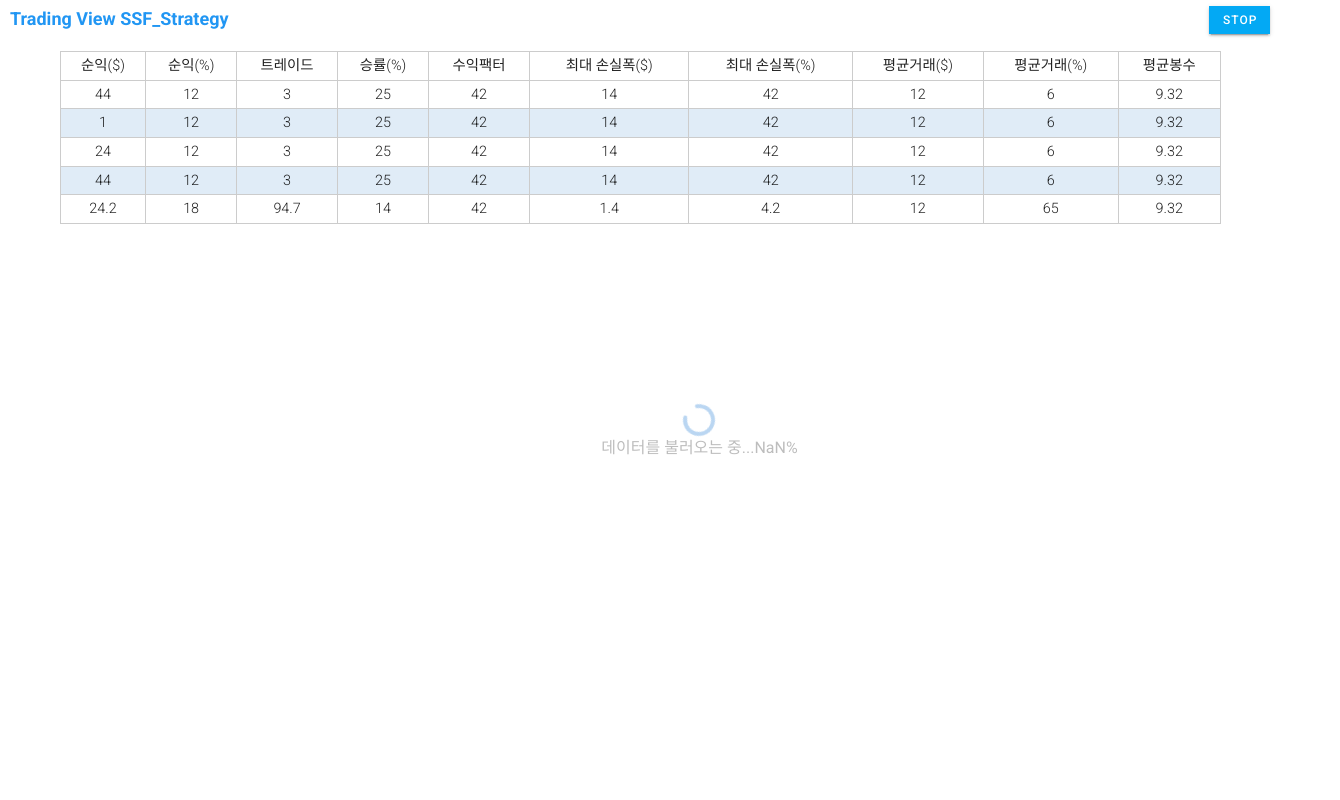
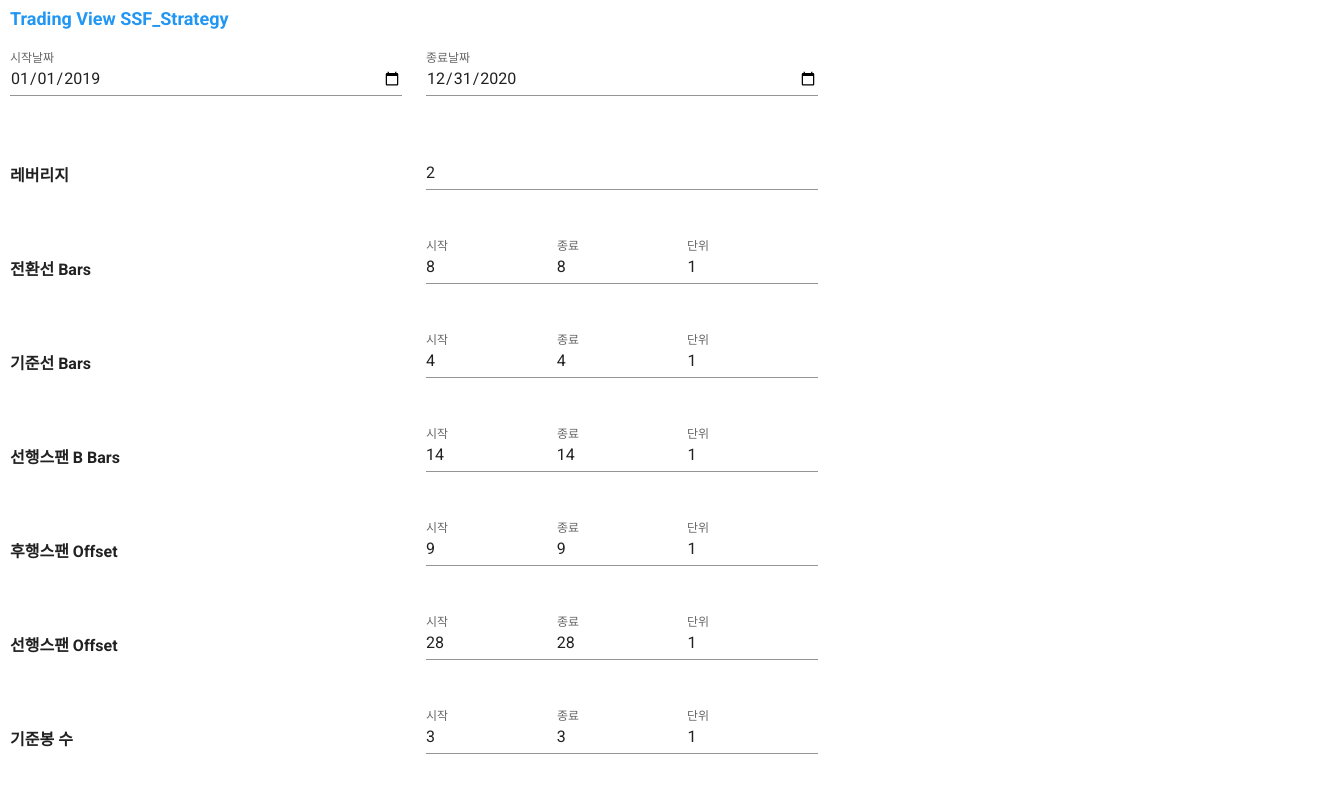
Before and after one commit to simsu/tradingview, a Vue app: page /#/home in a window 1280 px wide. Shown: the top 800 px of the page, 1340 px wide, since content can reach past the window. Built offline with nearby package versions, Linux system fonts and the light colour scheme.

Commit message:
기능 완료

```diff
--- a/package.json
+++ b/package.json
@@ -14,10 +14,12 @@
   "main": "background.js",
   "dependencies": {
     "core-js": "^3.6.5",
+    "uuid": "^8.3.2",
     "vue": "^2.6.11",
     "vue-router": "^3.5.1",
     "vuetify": "^2.4.0",
-    "vuex": "^3.4.0"
+    "vuex": "^3.4.0",
+    "ws": "^7.4.5"
   },
   "devDependencies": {
     "@vue/cli-plugin-babel": "~4.5.0",
--- a/src/App.vue
+++ b/src/App.vue
@@ -2,8 +2,10 @@
   <v-app>
     <div class="title-e2z0">
       <span @click="openBrowser">Trading View SSF_Strategy</span>
-      <span v-if="$route.path === '/home'">
-        <v-btn small color="light-blue" class="stop-btn" @click="click">STOP</v-btn>
+      <span v-if="$route.path === '/processing'">
+        <v-btn small color="light-blue" class="stop-btn" @click="stop">
+          STOP
+        </v-btn>
       </span>
     </div>
     <v-main>
@@ -42,14 +44,17 @@
   },
   methods: {
     openBrowser() {
-      window.electron.openURL("https://kr.tradingview.com/chart/p4T09PUd/");
+      window.electron.openURL("https://kr.tradingview.com");
     },
     closeSnackbar() {
       this.$store.dispatch("delMessage");
     },
     click() {
       console.log(this.$route.path);
-    }
+    },
+    stop() {
+      window.electron.stop();
+    },
   },
 };
 </script>
--- a/src/background.js
+++ b/src/background.js
@@ -15,7 +15,7 @@
   // Create the browser window.
   const win = new BrowserWindow({
     width: 600,
-    height: 450,
+    height: 600,
     webPreferences: {
       // Use pluginOptions.nodeIntegration, leave this alone
       // See nklayman.github.io/vue-cli-plugin-electron-builder/guide/security.html#node-integration for more info
--- a/src/pages/home.vue
+++ b/src/pages/home.vue
@@ -636,8 +636,15 @@
         </v-col>
       </v-row>
       <div :class="active">
-        <v-btn elevation="2" large block class="txt-bold" @click="submit">
-          확인
+        <v-btn
+          elevation="2"
+          large
+          block
+          class="txt-bold"
+          :disabled="disabled"
+          @click="submit"
+        >
+          {{ btnText }}
         </v-btn>
       </div>
     </div>
@@ -647,6 +654,8 @@
 export default {
   data() {
     return {
+      disabled: false,
+      btnText: "확인",
       start: "2019-01-01",
       end: "2020-12-31",
       leverage: 2,
@@ -742,11 +751,8 @@
   },
   methods: {
     submit() {
-      if (window.confirm("작업을 시작하시겠습니까?")) {
-        window.socket.send(
-          JSON.stringify(["work", JSON.stringify(this.$data)])
-        );
-      }
+      this.disabled = true;
+      this.btnText = "작업 시작중...";
     },
     onScroll() {
       if (
--- a/src/pages/index.vue
+++ b/src/pages/index.vue
@@ -1,5 +1,17 @@
 <template>
   <v-container>
+    <v-row class="row-1672">
+      <v-col cols="3">차트 ID</v-col>
+      <v-col cols="8">
+        <v-text-field v-model="id" hide-details outlined></v-text-field>
+      </v-col>
+    </v-row>
+    <v-row class="row-1672">
+      <v-col cols="3">인증 토큰</v-col>
+      <v-col cols="8">
+        <v-text-field v-model="token" hide-details outlined></v-text-field>
+      </v-col>
+    </v-row>
     <v-row class="row-1672">
       <v-col cols="3">저장 위치</v-col>
       <v-col cols="8">
@@ -57,6 +69,8 @@
 export default {
   data() {
     return {
+      id: "",
+      token: "",
       path: "",
       size: 30,
       criteria: 30,
@@ -69,42 +83,26 @@
       this.path = path[0];
     },
     start() {
-      if (this.path.length === 0) {
+      if (!this.id) {
+        this.$store.dispatch("setMessage", "올바른 차트ID를 입력하세요");
+        return;
+      }
+      if (!this.token) {
+        this.$store.dispatch("setMessage", "올바른 계정 토큰을 입력하세요");
+        return;
+      }
+      if (!this.path) {
         this.$store.dispatch("setMessage", "올바른 저장경로를 선택하세요");
         return;
       }
-      this.$store.dispatch("setWorkers", this.workers);
-      const ws = new WebSocket("ws://localhost:1323");
-      ws.onopen = () => {
-        const message = JSON.stringify(["start", JSON.stringify(this.$data)]);
-        ws.send(message);
-        console.log("OPENED");
-      };
-      ws.onclose = () => {
-        console.log("CLOSED");
-      };
-      ws.onmessage = (event) => {
-        const data = JSON.parse(event.data);
-        if (data[0] === "count") {
-          this.$store.dispatch("setCount", data[1]);
-        } else if (data[0] === "result") {
-          this.$store.dispatch("setResult", data[1]);
-        } else if (data[0] === "save" && data[1] === "success") {
-          this.$store.dispatch("setSaved", true);
-        } else if (data[0] === "save") {
-          this.$store.dispatch("setSaved", false);
-        } else if (data[0] === "total") {
-          this.$store.dispatch("setTotal", data[1]);
-          this.$router.push("/processing");
-        } else if (data[0] === "error") {
-          window.alert(
-            "잘못된 값으로 인해 에러가 발생했습니다. 프로그램을 종료합니다."
-          );
-          setTimeout(() => window.electron.exit(), 3000);
-        }
-      };
-      window.socket = ws;
-      this.$router.push("/loading");
+      window.electron.listen(3333, {
+        ...this.$data,
+        onCountChange: (count) => this.$store.dispatch("setCount", count),
+      });
+      if (process.env.NODE_ENV !== "development") {
+        window.electron.execute();
+      }
+      this.$router.push("/home");
     },
   },
 };
--- a/src/pages/processing.vue
+++ b/src/pages/processing.vue
@@ -8,11 +8,11 @@
             color="primary"
           ></v-progress-circular>
         </div>
-        <div>
+        <!-- <div>
           <span>
             데이터를 불러오는 중...{{ parseInt((count / total) * 100) }}%
           </span>
-        </div>
+        </div> -->
       </div>
     </div>
     <div>
@@ -31,16 +31,16 @@
         </thead>
         <tbody>
           <tr v-for="item in items" :key="item.id">
-            <td>{{item.netProfit}}</td>
-            <td>{{item.netProfitPercent}}</td>
-            <td>{{item.totalTrades}}</td>
-            <td>{{item.percentProfitable}}</td>
-            <td>{{item.profitFactor}}</td>
-            <td>{{item.maxStrategyDrawnDown}}</td>
-            <td>{{item.maxStrategyDrawDownPercent}}</td>
-            <td>{{item.avgTrade}}</td>
-            <td>{{item.avgTradePercent}}</td>
-            <td>{{item.avgBarsInTrade}}</td>
+            <td>{{ item.all.netProfit }}</td>
+            <td>{{ item.all.netProfitPercent }}</td>
+            <td>{{ item.all.totalTrades }}</td>
+            <td>{{ item.all.percentProfitable }}</td>
+            <td>{{ item.all.profitFactor }}</td>
+            <td>{{ item.maxStrategyDrawnDown }}</td>
+            <td>{{ item.maxStrategyDrawDownPercent }}</td>
+            <td>{{ item.all.avgTrade }}</td>
+            <td>{{ item.all.avgTradePercent }}</td>
+            <td>{{ item.all.avgBarsInTrade }}</td>
           </tr>
         </tbody>
       </table>
@@ -50,93 +50,96 @@
 <script>
 export default {
   computed: {
-    total() {
-      return this.$store.state.total;
-    },
-    count() {
-      return this.$store.state.result;
+    // total() {
+    //   return this.$store.state.total;
+    // },
+    // count() {
+    //   return this.$store.state.result;
+    // },
+    items() {
+      return this.$store.state.results;
     },
   },
-  watch: {
-    count(val) {
-      if (val === this.total) {
-        setTimeout(() => {
-          this.$router.push("/complete");
-        }, 1500);
-      }
-    },
-  },
-  data() {
-    return {
-      items: [
-        {
-          id: 1,
-          netProfit: 44,
-          netProfitPercent: 12,
-          totalTrades: 3,
-          percentProfitable: 25,
-          profitFactor: 42,
-          maxStrategyDrawnDown: 14,
-          maxStrategyDrawDownPercent: 42,
-          avgTrade: 12,
-          avgTradePercent: 6,
-          avgBarsInTrade: 9.32,
-        },
-        {
-          id: 2,
-          netProfit: 1,
-          netProfitPercent: 12,
-          totalTrades: 3,
-          percentProfitable: 25,
-          profitFactor: 42,
-          maxStrategyDrawnDown: 14,
-          maxStrategyDrawDownPercent: 42,
-          avgTrade: 12,
-          avgTradePercent: 6,
-          avgBarsInTrade: 9.32,
-        },
-        {
-          id: 3,
-          netProfit: 24,
-          netProfitPercent: 12,
-          totalTrades: 3,
-          percentProfitable: 25,
-          profitFactor: 42,
-          maxStrategyDrawnDown: 14,
-          maxStrategyDrawDownPercent: 42,
-          avgTrade: 12,
-          avgTradePercent: 6,
-          avgBarsInTrade: 9.32,
-        },
-        {
-          id: 4,
-          netProfit: 44,
-          netProfitPercent: 12,
-          totalTrades: 3,
-          percentProfitable: 25,
-          profitFactor: 42,
-          maxStrategyDrawnDown: 14,
-          maxStrategyDrawDownPercent: 42,
-          avgTrade: 12,
-          avgTradePercent: 6,
-          avgBarsInTrade: 9.32,
-        },
-        {
-          id: 5,
-          netProfit: 24.2,
-          netProfitPercent: 18,
-          totalTrades: 94.7,
-          percentProfitable: 14,
-          profitFactor: 42,
-          maxStrategyDrawnDown: 1.4,
-          maxStrategyDrawDownPercent: 4.2,
-          avgTrade: 12,
-          avgTradePercent: 65,
-          avgBarsInTrade: 9.32,
-        },
-      ],
-    };
-  },
+  // watch: {
+  //   count(val) {
+  //     if (val === this.total) {
+  //       setTimeout(() => {
+  //         this.$router.push("/complete");
+  //       }, 1500);
+  //     }
+  //   },
+  // },
+  // data() {
+  //   return {
+  //     items: [
+  //       {
+  //         id: 1,
+  //         netProfit: 44,
+  //         netProfitPercent: 12,
+  //         totalTrades: 3,
+  //         percentProfitable: 25,
+  //         profitFactor: 42,
+  //         maxStrategyDrawnDown: 14,
+  //         maxStrategyDrawDownPercent: 42,
+  //         avgTrade: 12,
+  //         avgTradePercent: 6,
+  //         avgBarsInTrade: 9.32,
+  //       },
+  //       {
+  //         id: 2,
+  //         netProfit: 1,
+  //         netProfitPercent: 12,
+  //         totalTrades: 3,
+  //         percentProfitable: 25,
+  //         profitFactor: 42,
+  //         maxStrategyDrawnDown: 14,
+  //         maxStrategyDrawDownPercent: 42,
+  //         avgTrade: 12,
+  //         avgTradePercent: 6,
+  //         avgBarsInTrade: 9.32,
+  //       },
+  //       {
+  //         id: 3,
+  //         netProfit: 24,
+  //         netProfitPercent: 12,
+  //         totalTrades: 3,
+  //         percentProfitable: 25,
+  //         profitFactor: 42,
+  //         maxStrategyDrawnDown: 14,
+  //         maxStrategyDrawDownPercent: 42,
+  //         avgTrade: 12,
+  //         avgTradePercent: 6,
+  //         avgBarsInTrade: 9.32,
+  //       },
+  //       {
+  //         id: 4,
+  //         netProfit: 44,
+  //         netProfitPercent: 12,
+  //         totalTrades: 3,
+  //         percentProfitable: 25,
+  //         profitFactor: 42,
+  //         maxStrategyDrawnDown: 14,
+  //         maxStrategyDrawDownPercent: 42,
+  //         avgTrade: 12,
+  //         avgTradePercent: 6,
+  //         avgBarsInTrade: 9.32,
+  //       },
+  //       {
+  //         id: 5,
+  //         netProfit: 24.2,
+  //         netProfitPercent: 18,
+  //         totalTrades: 94.7,
+  //         percentProfitable: 14,
+  //         profitFactor: 42,
+  //         maxStrategyDrawnDown: 1.4,
+  //         maxStrategyDrawDownPercent: 4.2,
+  //         avgTrade: 12,
+  //         avgTradePercent: 65,
+  //         avgBarsInTrade: 9.32,
+  //       },
+  //     ],
+  //   };
+  // },
 };
 </script>
 <style lang="scss" scoped>
--- a/src/router.js
+++ b/src/router.js
@@ -1,7 +1,6 @@
 import Vue from "vue";
 import VueRouter from "vue-router";
 import Index from "./pages/index.vue";
-import Loading from "./pages/loading.vue";
 import Home from "./pages/home.vue";
 import Processing from "./pages/processing.vue";
 import Complete from "./pages/complete.vue";
@@ -11,9 +10,8 @@
 export default new VueRouter({
   routes: [
     { path: "/", component: Index },
-    { path: "/loading", component: Loading },
-    { path: "/home", component: Processing },
-    { path: "/processing", component: Home },
+    { path: "/home", component: Home },
+    { path: "/processing", component: Processing },
     { path: "/complete", component: Complete },
   ],
 });
```
Also changed, not shown: src/pages/loading.vue (deleted, +0 -52 lines), src/preload.js (+16 -12 lines), src/server.js (added, +136 -0 lines), src/store/index.js (+14 -21 lines), 1 other file (tests, documents, lock files or other folders).
